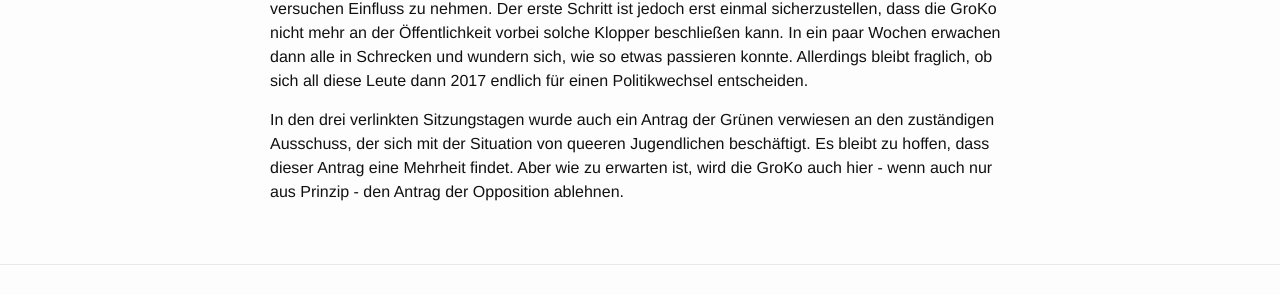
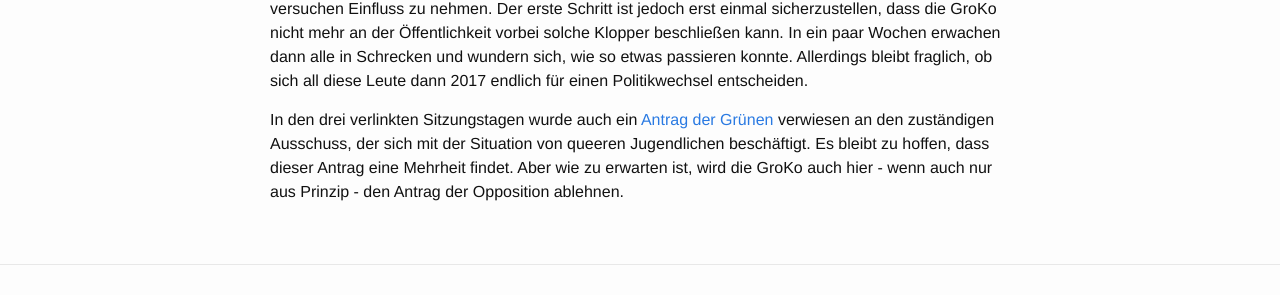
Before and after one commit to frmwrk123/frmwrk123.github.io, a Jekyll site: the page built from _posts/2016-06-27-burying-antidemokratie-der-groko.markdown, in a window 1280 px wide. Shown: the part 992-1287 px from the top of the page. Built offline with Jekyll 4.4.1, drawn with Linux system fonts in a browser that asks for light colours; some of the changed lines change nothing that is shown.

Commit message:
Added missing link
Signed-off-by: Jim Martens <github@2martens.de>

```diff
--- a/_posts/2016-06-27-burying-antidemokratie-der-groko.markdown
+++ b/_posts/2016-06-27-burying-antidemokratie-der-groko.markdown
@@ -52,8 +52,8 @@
 fraglich, ob sich all diese Leute dann 2017 endlich für einen Politikwechsel
 entscheiden.
 
-In den drei verlinkten Sitzungstagen wurde auch ein Antrag der Grünen verwiesen
-an den zuständigen Ausschuss, der sich mit der Situation von queeren Jugendlichen
+In den drei verlinkten Sitzungstagen wurde auch ein [Antrag der Grünen](http://dip21.bundestag.de/dip21/btd/18/088/1808874.pdf)
+verwiesen an den zuständigen Ausschuss, der sich mit der Situation von queeren Jugendlichen
 beschäftigt. Es bleibt zu hoffen, dass dieser Antrag eine Mehrheit findet. Aber
 wie zu erwarten ist, wird die GroKo auch hier - wenn auch nur aus Prinzip -
 den Antrag der Opposition ablehnen.
```
